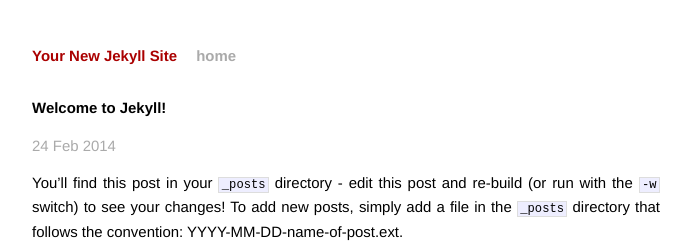
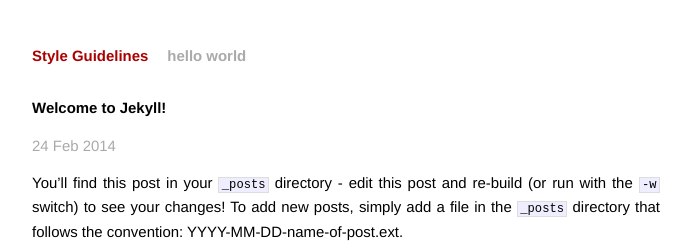
Before and after one commit to archdaily/design-guidelines, a Jekyll site: the page built from _posts/2014-02-24-welcome-to-jekyll.markdown, in a window 1280 px wide. Shown: the top 243 px of the page, without its empty margins (294-985 px from the left). Built offline with Jekyll 4.4.1, drawn with Linux system fonts in a browser that asks for light colours; Markdown is read by kramdown in place of the engine named in the settings.

Commit message:
test commit

```diff
--- a/_layouts/default.html
+++ b/_layouts/default.html
@@ -17,8 +17,8 @@
 
         <div class="site">
           <div class="header">
-            <h1 class="title"><a href="/">{{ site.name }}</a></h1>
-            <a class="extra" href="/">home</a>
+            <h1 class="title"><a href="/">Style Guidelines</a></h1>
+            <a class="extra" href="/">hello world</a>
           </div>
 
           {{ content }}
```
